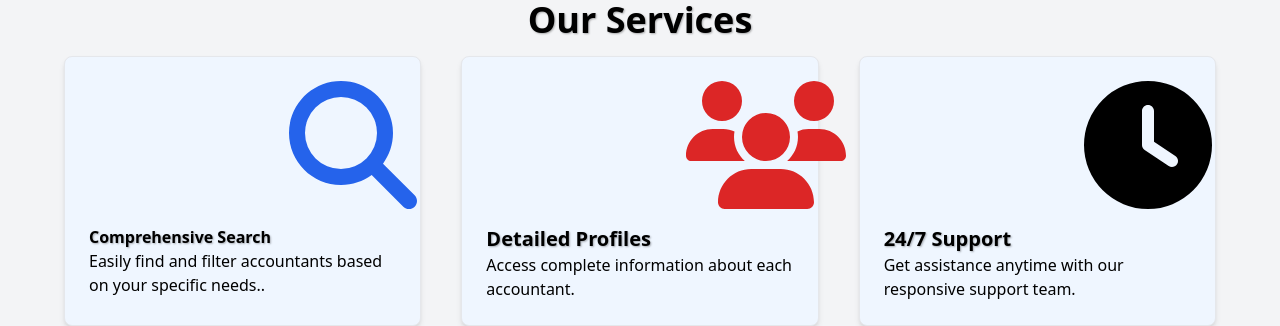
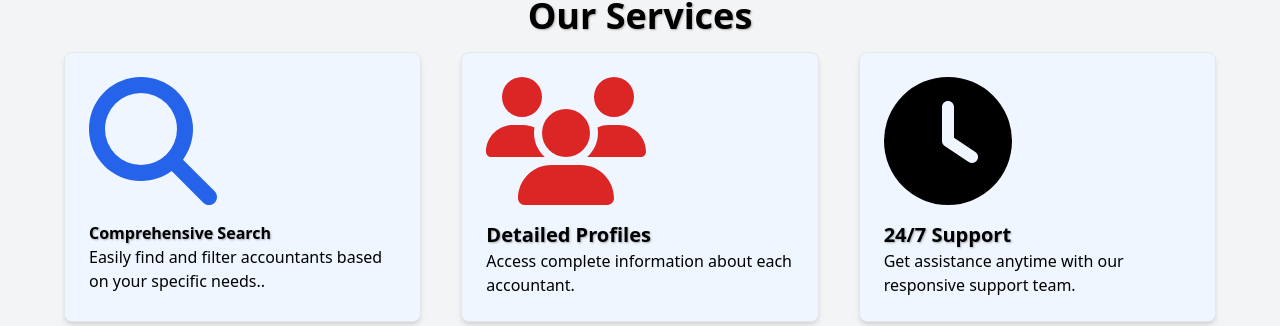
Before and after one commit to medamvishnu27/CAProfiles, a React (Vite) app: page /contact in a window 1280 px wide. Shown: the part 894-1220 px from the top of the page. Built offline with nearby package versions, Linux system fonts and the light colour scheme; a web font is replaced by a local one.

Commit message:
Update ContactUs.jsx

```diff
--- a/src/components/ContactUs.jsx
+++ b/src/components/ContactUs.jsx
@@ -1,6 +1,7 @@
 import React from 'react';
 import { FontAwesomeIcon } from '@fortawesome/react-fontawesome';
 import { faSearch, faUsers, faClock, faCheck } from '@fortawesome/free-solid-svg-icons';
+import contacticon from "./src/ass./src/assets/contactus.webp";
 
 const ContactUs = () => {
   return (
@@ -9,7 +10,7 @@ const ContactUs = () => {
       <div className="grid grid-cols-1 md:grid-cols-2 ">
         {/* Left Column: Image */}
         <div className="flex justify-center">
-          <img src="./src/assets/contactus.webp" alt="Contact Us" className="w-full h-auto rounded-lg shadow-md" />
+          <img src={contacticon} alt="Contact Us" className="w-full h-auto rounded-lg shadow-md" />
         </div>
 
         {/* Right Column: Contact Form */}
@@ -40,17 +41,17 @@ const ContactUs = () => {
         <h2 className="text-4xl font-semibold text-center mb-4">Our Services</h2>
         <div className="grid grid-cols-1 md:grid-cols-3 gap-10">
           <div className="p-6 border rounded-lg bg-blue-50 shadow-md hover:shadow-lg transition-shadow">
-            <FontAwesomeIcon icon={faSearch} className="text-9xl text-blue-600 mb-4"  style={{marginLeft:"200px"}}/>
+            <FontAwesomeIcon icon={faSearch} className="text-9xl text-blue-600 mb-4" />
             <h3 className="font-semibold">Comprehensive Search</h3>
             <p>Easily find and filter accountants based on your specific needs..</p>
           </div>
           <div className="p-6 border rounded-lg bg-blue-50 shadow-md hover:shadow-lg transition-shadow">
-             <FontAwesomeIcon icon={faUsers} className="text-9xl text-red-600 mb-4"  style={{marginLeft:"200px"}} />
+             <FontAwesomeIcon icon={faUsers} className="text-9xl text-red-600 mb-4"   />
           <h3 className="text-xl font-semibold">Detailed Profiles</h3>
           <p>Access complete information about each accountant.</p>
           </div>
           <div className="p-6 border rounded-lg bg-blue-50 shadow-md hover:shadow-lg transition-shadow">
-             <FontAwesomeIcon icon={faClock} className="text-9xl mb-4 " style={{marginLeft:"200px"}} />
+             <FontAwesomeIcon icon={faClock} className="text-9xl mb-4 " />
           <h3 className="text-xl font-semibold">24/7 Support</h3>
           <p>Get assistance anytime with our responsive support team.</p>
           </div>
```
